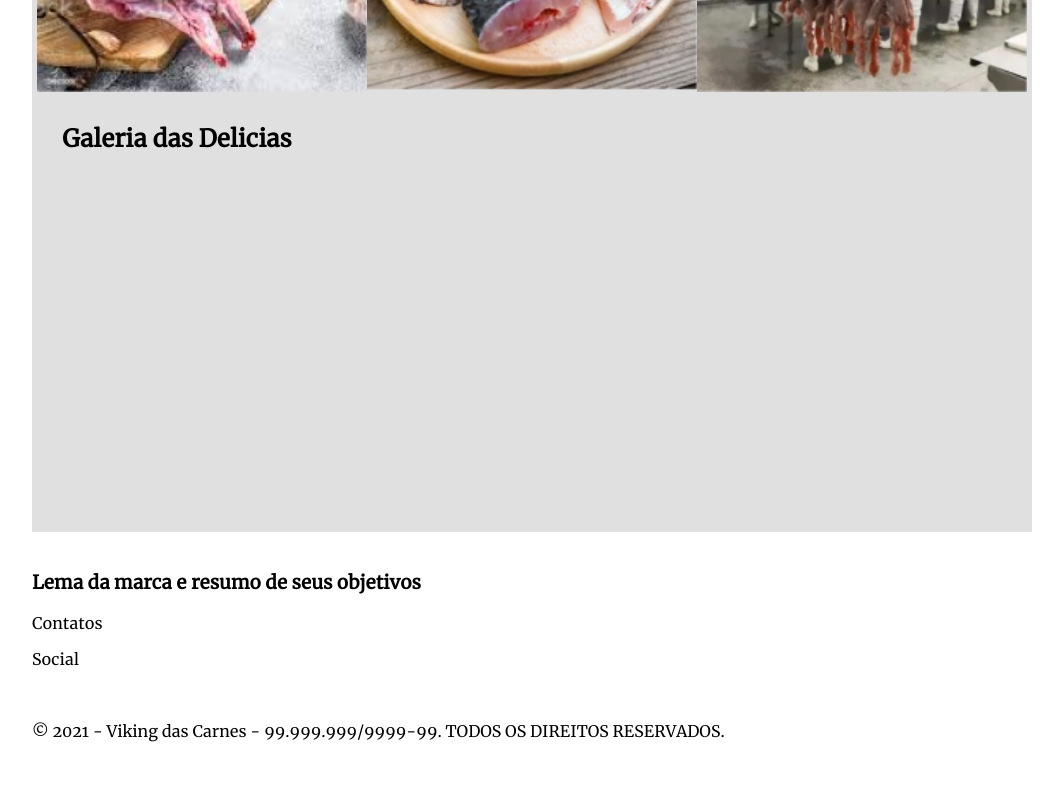
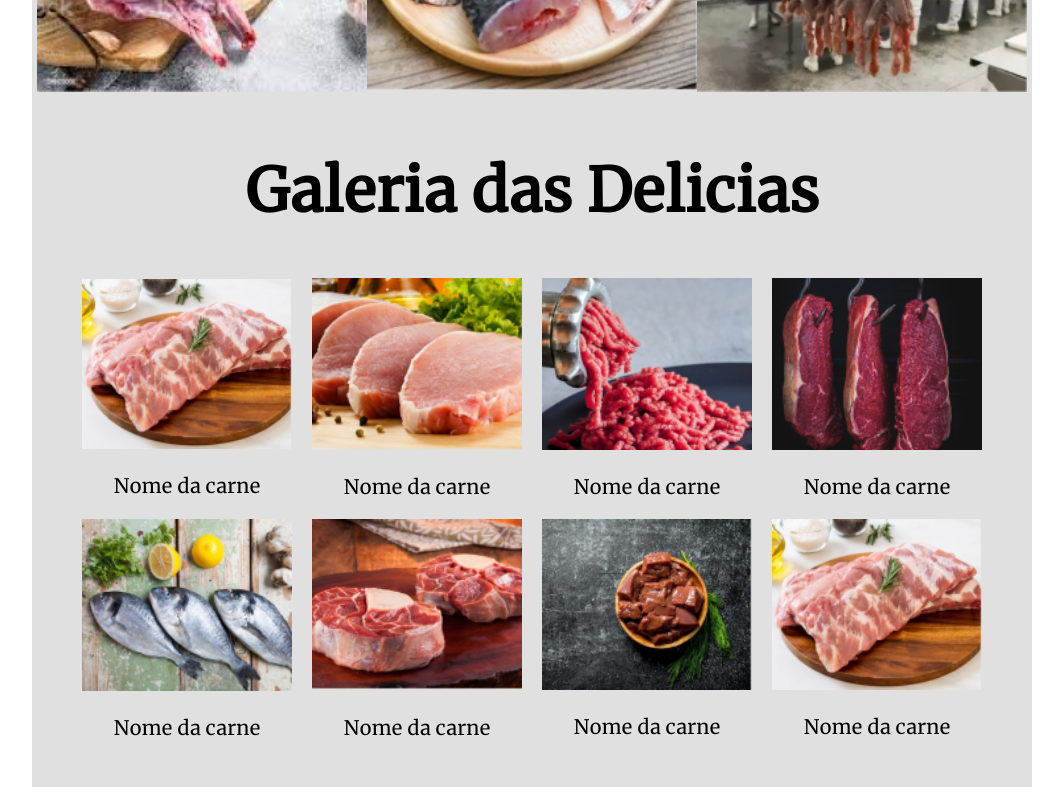
Before and after one commit to NickPW00/siteChurrasco2.0, a plain HTML site: page index.html in a window 1280 px wide. Shown: the part 2360-3147 px from the top of the page, without its empty margins (108-1171 px from the left). Before the commit the page ends 3117 px from the top, so only its background shows below. Drawn offline with Linux system fonts and the light colour scheme.

Commit message:
CSS:Modelação da section da 'Galeria das Carnes' feita. HTML: figure e figcaption foram substiuidos por 'p' e 'div', por motivos de manipulação de CSS. Arquivos: Adicionado o Arquivo 'four' junto de todas as imagens da parte de Galeria. CASA | 22/03/2023.

```diff
--- a/index.html
+++ b/index.html
@@ -95,38 +95,38 @@
         <section id="section4">
             <h2>Galeria das Delicias</h2>
             <div id="gridDeFotos3">
-                <figure>
-                    <img src="" alt="" title="">
-                    <figcaption></figcaption>
-                </figure>
-                <figure>
-                    <img src="" alt="" title="">
-                    <figcaption></figcaption>
-                </figure>
-                <figure>
-                    <img src="" alt="" title="">
-                    <figcaption></figcaption>
-                </figure>
-                <figure>
-                    <img src="" alt="" title="">
-                    <figcaption></figcaption>
-                </figure>
-                <figure>
-                    <img src="" alt="" title="">
-                    <figcaption></figcaption>
-                </figure>
-                <figure>
-                    <img src="" alt="" title="">
-                    <figcaption></figcaption>
-                </figure>
-                <figure>
-                    <img src="" alt="" title="">
-                    <figcaption></figcaption>
-                </figure>
-                <figure>
-                    <img src="" alt="" title="">
-                    <figcaption></figcaption>
-                </figure>
+                <div>
+                    <img src="imgs/sections/four/Costelas de porco cruas frescas _ Foto Premium 1.png" alt="" title="">
+                    <p>Nome da carne</p>
+                </div>
+                <div>
+                    <img src="imgs/sections/four/El despiece de la carne de cerdo y sus usos _ Scoolinary Blog 1.png" alt="" title="">
+                    <p>Nome da carne</p>
+                </div>
+                <div>
+                    <img src="imgs/sections/four/La carne picada fresca que pica con la amoladora manual vieja del metal, vista en primer plano en fondo de piedra gris_ _ Foto Premium 1.png" alt="" title="">
+                    <p>Nome da carne</p>
+                </div>
+                <div>
+                    <img src="imgs/sections/four/Meat 1.png" alt="" title="">
+                    <p>Nome da carne</p>
+                </div>
+                <div>
+                    <img src="imgs/sections/four/Papillote de dorade grise, sauce chien 1.png" alt="" title="">
+                    <p>Nome da carne</p>
+                </div>
+                <div>
+                    <img src="imgs/sections/four/Para que serve e como preparar cada tipo de carne 1.png" alt="" title="">
+                    <p>Nome da carne</p>
+                </div>
+                <div>
+                    <img src="imgs/sections/four/Pedaços de fígado cru em um prato de endro_ _ Foto Premium 1.png" alt="" title="">
+                    <p>Nome da carne</p>
+                </div>
+                <div>
+                    <img src="imgs/sections/four/Costelas de porco cruas frescas _ Foto Premium 1.png" alt="" title="">
+                    <p>Nome da carne</p>
+                </div>
             </div>
         </section>
     </main>
--- a/style.css
+++ b/style.css
@@ -209,3 +209,36 @@ section{
     height: 336px;
     background-color: #616161;
 }
+
+/* ------------------ SECTION 4 ------------------*/
+
+#section4{
+    margin: 0px 0;
+}
+
+#section4 > h2{
+    font-size: 60px;
+    text-align: center;
+}
+
+#section4 > div{
+    display: flex;
+    flex-wrap: wrap;
+    justify-content: center;
+    align-items: center;
+}
+
+#section4 > div > div{
+    margin: 0 10px;
+}
+
+#section4 > div > div > img{
+    margin: 0;
+    padding: 0;
+    width: 210px;
+}
+
+#section4 > div > div > p{
+    text-align: center;
+    font-size: 20px;
+}
```
Also changed, not shown: imgs/sections/four/Costelas de porco cruas frescas _ Foto Premium 1.png (added), imgs/sections/four/El despiece de la carne de cerdo y sus usos _ Scoolinary Blog 1.png (added), imgs/sections/four/La carne picada fresca que pica con la amoladora manual vieja del metal, vista en primer plano en fondo de piedra gris_ _ Foto Premium 1.png (added), imgs/sections/four/Meat 1.png (added), imgs/sections/four/Papillote de dorade grise, sauce chien 1.png (added), imgs/sections/four/Para que serve e como preparar cada tipo de carne 1.png (added), imgs/sections/four/Pedaços de fígado cru em um prato de endro_ _ Foto Premium 1.png (added).
